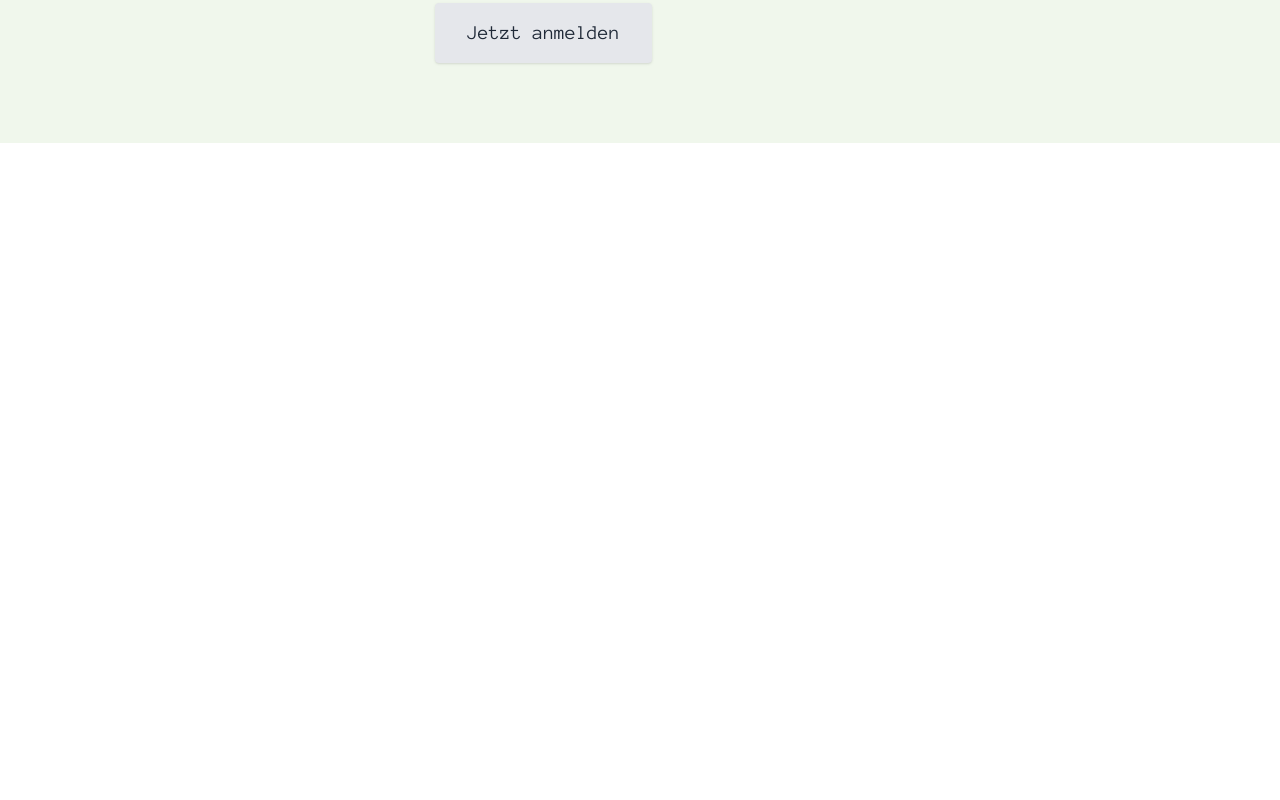
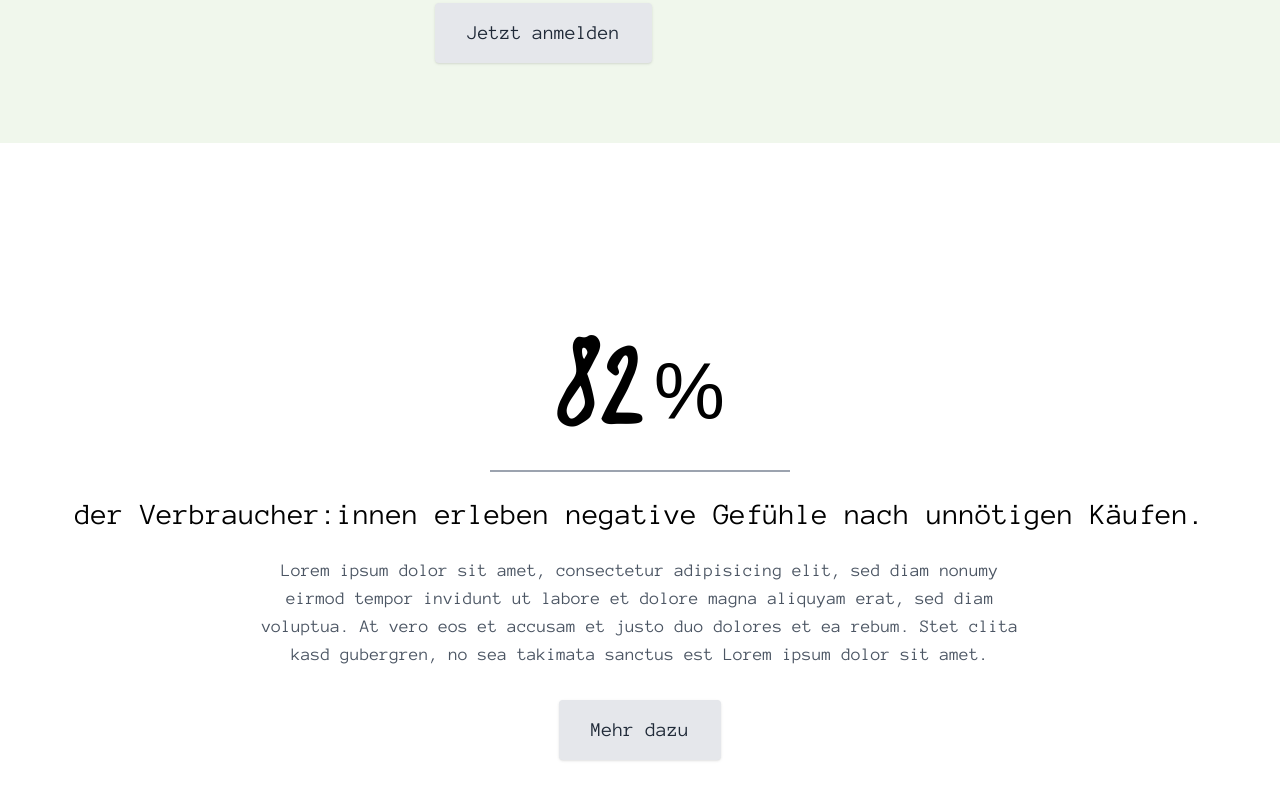
Before and after one commit to Veweevil/DMWT_Gruppe_3_Consumerlessm, a Next.js app: page / in a window 1280 px wide. Shown: the part 522-1322 px from the top of the page. Before the commit the page ends 800 px from the top, so only its background shows below. Built offline with nearby package versions, Linux system fonts and the light colour scheme.

Commit message:
Neue Seite für mehr anzeigen (Kaufreue) und Kommentaranzeige nach id sortiert

```diff
--- a/src/app/api/comments/route.js
+++ b/src/app/api/comments/route.js
@@ -43,6 +43,7 @@ export async function GET(req) {
         const comments = await sql`
             SELECT name, kommentar AS content
             FROM "Kommentare"
+            ORDER BY id DESC
         `;
 
         return new Response(
--- a/src/app/components/Header.js
+++ b/src/app/components/Header.js
@@ -11,7 +11,11 @@ export default function Header() {
                     <Link href="/" className="text-gray-700 hover:text-black">Home
                     </Link>
                 </li>
-                <li className="text-gray-700 hover:text-black">Kaufreue</li>
+                <li className="text-gray-700 hover:text-black">
+                    <Link href = "/#kaufreue-section">
+                    Kaufreue
+                    </Link>
+                </li>
                 <li className="text-gray-700 hover:text-black">Community</li>
                 <li>
                     <Link href="/comments" className="navLink text-gray-700 hover:text-black">
--- a/src/app/components/Kaufreue.js
+++ b/src/app/components/Kaufreue.js
@@ -5,8 +5,14 @@ export default function Kaufreue() {
         <div className="flex flex-col items-center justify-center bg-white min-h-screen p-10">
             {/* Prozentanzeige */}
             <div className="flex items-baseline mb-4">
-                <h1 className="text-[8rem] font-trash-hand text-black leading-none">82</h1>
-                <span className="text-[5rem] font-trash-hand text-black ml-2">%</span>
+            <h1 className="text-[8rem] font-trash-hand text-black leading-none">82</h1>
+            <h1 className="text-[5rem] text-black ml-2" style={{ fontFamily: 'Arial, bold-serif' }}>
+                %
+            </h1>
+
+
+
+
             </div>
             <hr className="w-1/4 border-t-2 border-gray-400 mb-6" />
 
--- a/src/app/page.js
+++ b/src/app/page.js
@@ -1,11 +1,15 @@
 import Header from './components/Header';
 import Hero from './components/Hero';
+import Kaufreue from './components/Kaufreue';
 
 export default function Home() {
   return (
     <div className="body">
         <div className="Header"> <Header/> </div>
         <Hero/>
+        <div id="kaufreue-section">
+          <Kaufreue/>
+        </div>
     </div>
   )
 }
```
Also changed, not shown: src/app/Kaufreue.js/page.js (added).
